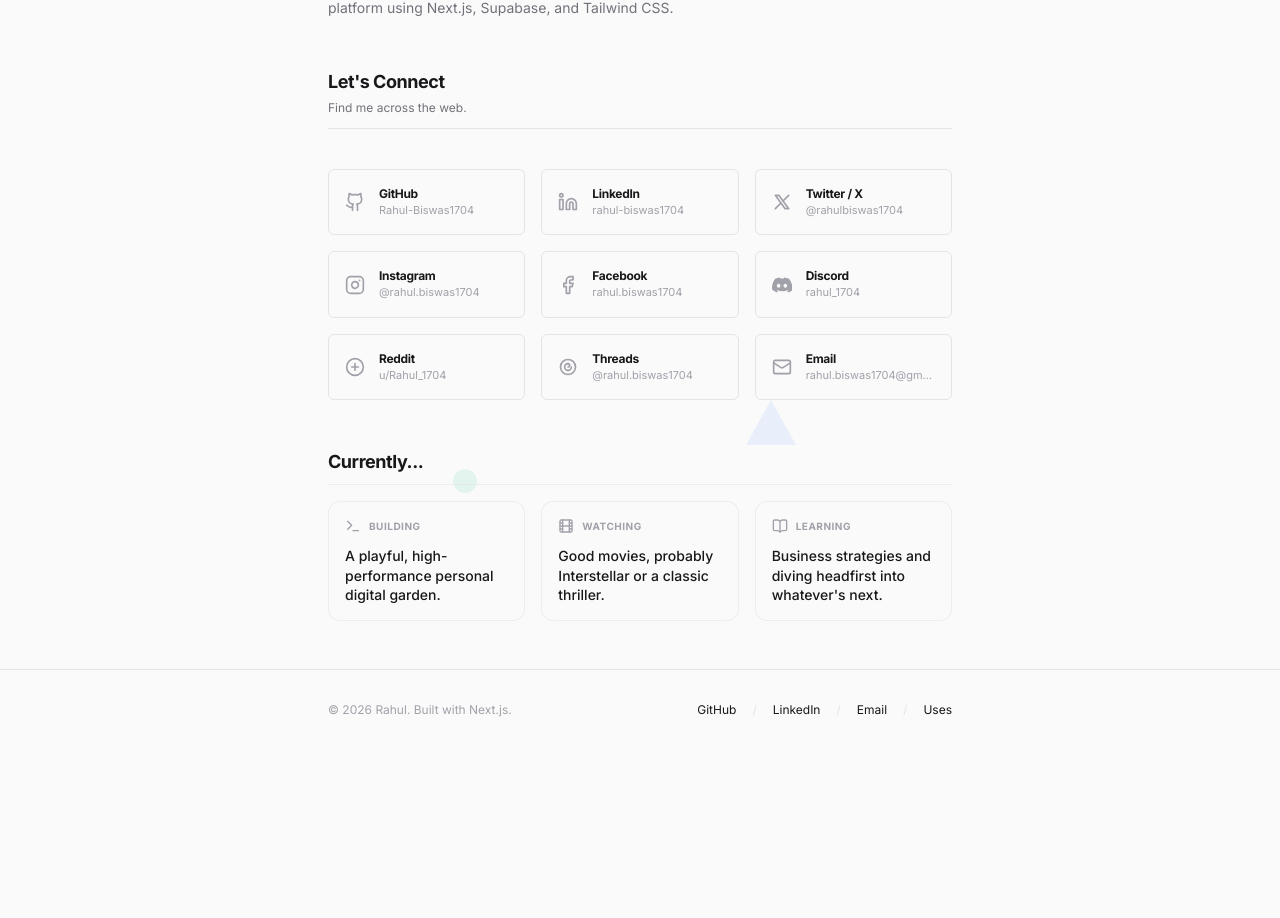
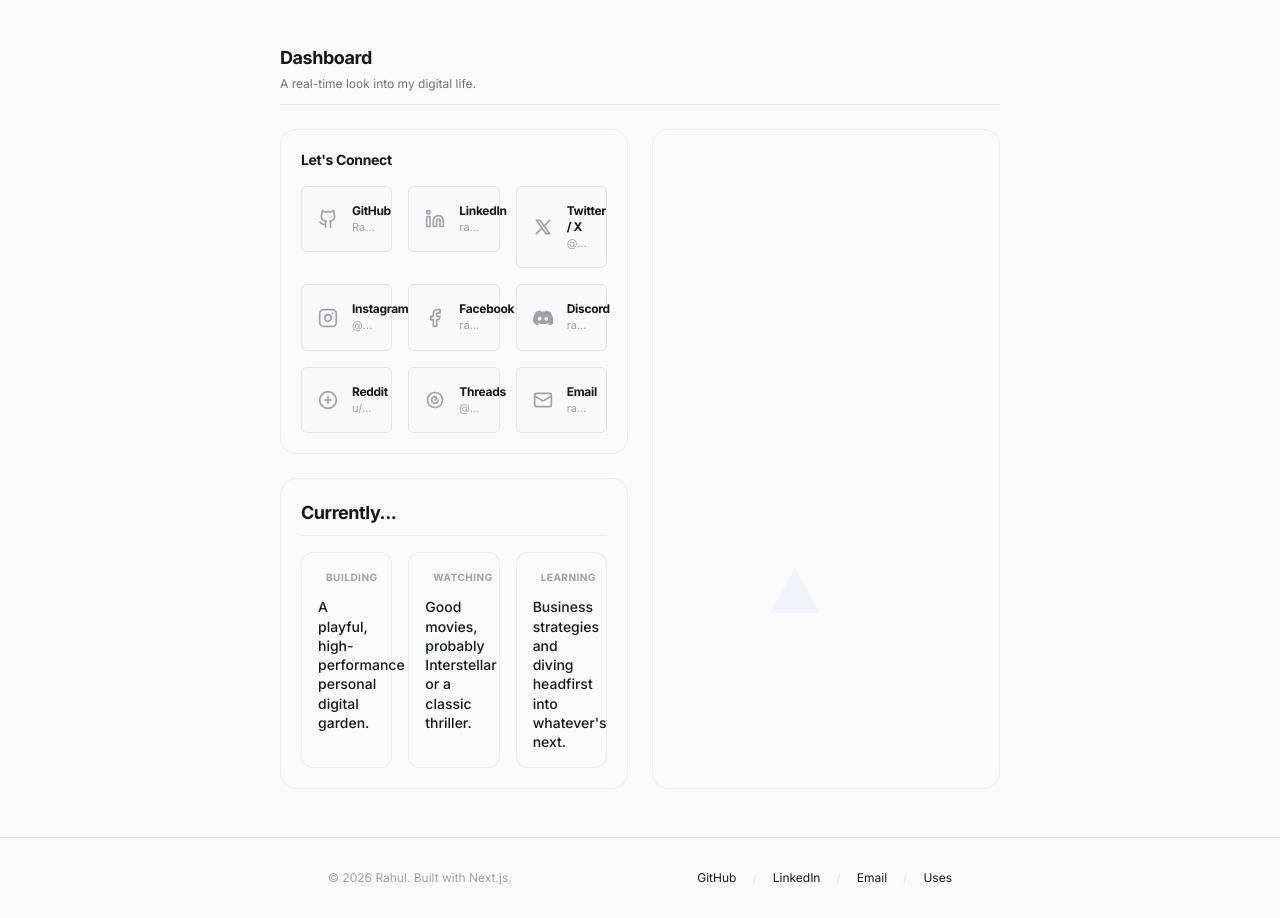
Before and after one commit to RahulBiswas1704/PERSONAL-WEBSITE, a Next.js app: page / in a window 1280 px wide. Shown: the part 739-1657 px from the top of the page. Before the commit the page ends 1489 px from the top, so only its background shows below. Built offline with nearby package versions, Linux system fonts and the light colour scheme; no server answers; the database is empty.

Commit message:
feat: implement home page dashboard with recent posts, social links, and live activity components

```diff
--- a/app/layout.tsx
+++ b/app/layout.tsx
@@ -58,7 +58,7 @@ export default function RootLayout({
       </head>
       <body className="min-h-full flex flex-col bg-background text-foreground transition-colors duration-150 pb-16 sm:pb-0">
         <Header />
-        <main className="max-w-2xl mx-auto px-6 py-12 flex-1 w-full">
+        <main className="max-w-3xl mx-auto px-6 py-12 flex-1 w-full">
           {children}
         </main>
         <Footer />
--- a/app/page.tsx
+++ b/app/page.tsx
@@ -74,15 +74,27 @@ export default function Home() {
         )}
       </section>
 
-      {/* Social Networks Grid */}
-      <section className="space-y-6 animate-fade-in-up" style={{ animationDelay: "450ms", animationFillMode: "both" }}>
-        <div className="border-b border-border pb-3">
-          <h2 className="text-lg font-bold tracking-tight text-foreground">Let&apos;s Connect</h2>
-          <p className="text-xs text-muted mt-1">Find me across the web.</p>
+      {/* Bento Box Dashboard */}
+      <section className="animate-fade-in-up" style={{ animationDelay: "450ms", animationFillMode: "both" }}>
+        <div className="border-b border-border pb-3 mb-6">
+          <h2 className="text-lg font-bold tracking-tight text-foreground">Dashboard</h2>
+          <p className="text-xs text-muted mt-1">A real-time look into my digital life.</p>
         </div>
-        <SocialGrid />
-        <NowDoing />
-        <HeavyRotation />
+
+        <div className="grid grid-cols-1 md:grid-cols-2 gap-6">
+          <div className="space-y-6 flex flex-col">
+            <div className="bg-neutral-50/50 dark:bg-neutral-900/30 border border-border/50 rounded-2xl p-5 flex-1">
+              <h2 className="text-sm font-bold tracking-tight text-foreground mb-4 flex items-center gap-2">Let&apos;s Connect</h2>
+              <SocialGrid />
+            </div>
+            <div className="bg-neutral-50/50 dark:bg-neutral-900/30 border border-border/50 rounded-2xl p-5 flex-1">
+              <NowDoing />
+            </div>
+          </div>
+          <div className="bg-neutral-50/50 dark:bg-neutral-900/30 border border-border/50 rounded-2xl p-5">
+            <HeavyRotation />
+          </div>
+        </div>
       </section>
     </div>
   );
--- a/components/HeavyRotation.tsx
+++ b/components/HeavyRotation.tsx
@@ -29,7 +29,7 @@ export default function HeavyRotation() {
 
   if (loading) {
     return (
-      <div className="mt-12 animate-fade-in-up" style={{ animationDelay: "200ms" }}>
+      <div className="animate-fade-in-up h-full" style={{ animationDelay: "200ms" }}>
          <h2 className="text-lg font-bold tracking-tight text-foreground mb-4 border-b border-border/60 pb-2 flex items-center justify-between">
             Heavy Rotation <Disc3 className="w-4 h-4 text-muted-light animate-[spin_4s_linear_infinite]" />
          </h2>
@@ -45,7 +45,7 @@ export default function HeavyRotation() {
   if (tracks.length === 0) return null;
 
   return (
-    <div className="mt-12 animate-fade-in-up" style={{ animationDelay: "200ms" }}>
+    <div className="animate-fade-in-up h-full" style={{ animationDelay: "200ms" }}>
       <h2 className="text-lg font-bold tracking-tight text-foreground mb-4 border-b border-border/60 pb-2 flex items-center justify-between">
         Heavy Rotation
         <Disc3 className="w-4 h-4 text-accent animate-[spin_4s_linear_infinite]" />
--- a/components/NowDoing.tsx
+++ b/components/NowDoing.tsx
@@ -2,7 +2,7 @@ import { Terminal, Film, BookOpen } from "lucide-react";
 
 export default function NowDoing() {
   return (
-    <div className="mt-12 animate-fade-in-up" style={{ animationDelay: "150ms" }}>
+    <div className="animate-fade-in-up h-full" style={{ animationDelay: "150ms" }}>
       <h2 className="text-lg font-bold tracking-tight text-foreground mb-4 border-b border-border/60 pb-2">
         Currently...
       </h2>
--- a/components/SocialGrid.tsx
+++ b/components/SocialGrid.tsx
@@ -134,7 +134,7 @@ export default function SocialGrid() {
   };
 
   return (
-    <div className="grid grid-cols-2 sm:grid-cols-2 md:grid-cols-3 gap-3 sm:gap-4 pt-4">
+    <div className="grid grid-cols-2 sm:grid-cols-2 md:grid-cols-3 gap-3 sm:gap-4">
       {socials.map((social) => (
         <MagneticButton key={social.name} className="w-full">
           <a
```
